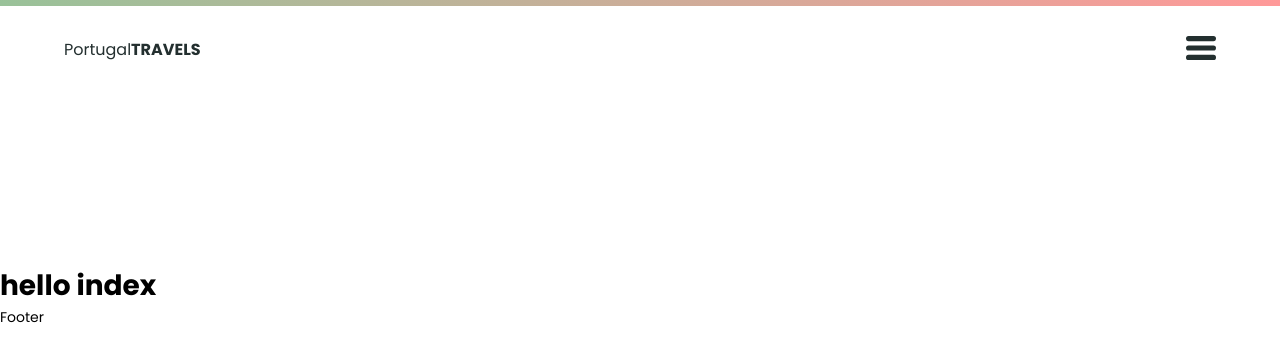
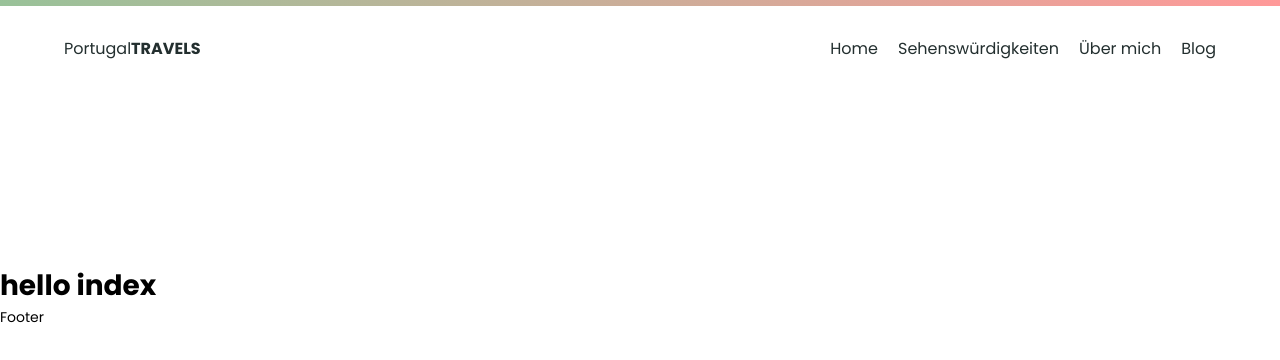
Before and after one commit to turnerweb/example-blog, a Gatsby site: page / in a window 1280 px wide. Built offline with nearby package versions, Linux system fonts and the light colour scheme; Gatsby itself is replaced by a stand-in of ours.

Commit message:
add desktop navigation

```diff
--- a/src/styles/_navigation.scss
+++ b/src/styles/_navigation.scss
@@ -46,4 +46,30 @@
         }
     }
 
+    @include tablet {
+        width: auto;
+        height: auto;
+        position: static;
+        transition: none;
+        background-color: transparent;
+        flex-direction: row;
+
+        &__link {
+            align-self: unset;
+            font-size: $font-norm;
+            color: $font-color;
+            padding: 0 20px 0 0;
+            transition: none;
+
+            &:last-child {
+                padding-right: 0;
+            }
+        }
+
+        &__open,
+        &__close {
+            display: none;
+        }
+    }
+
 }
```
